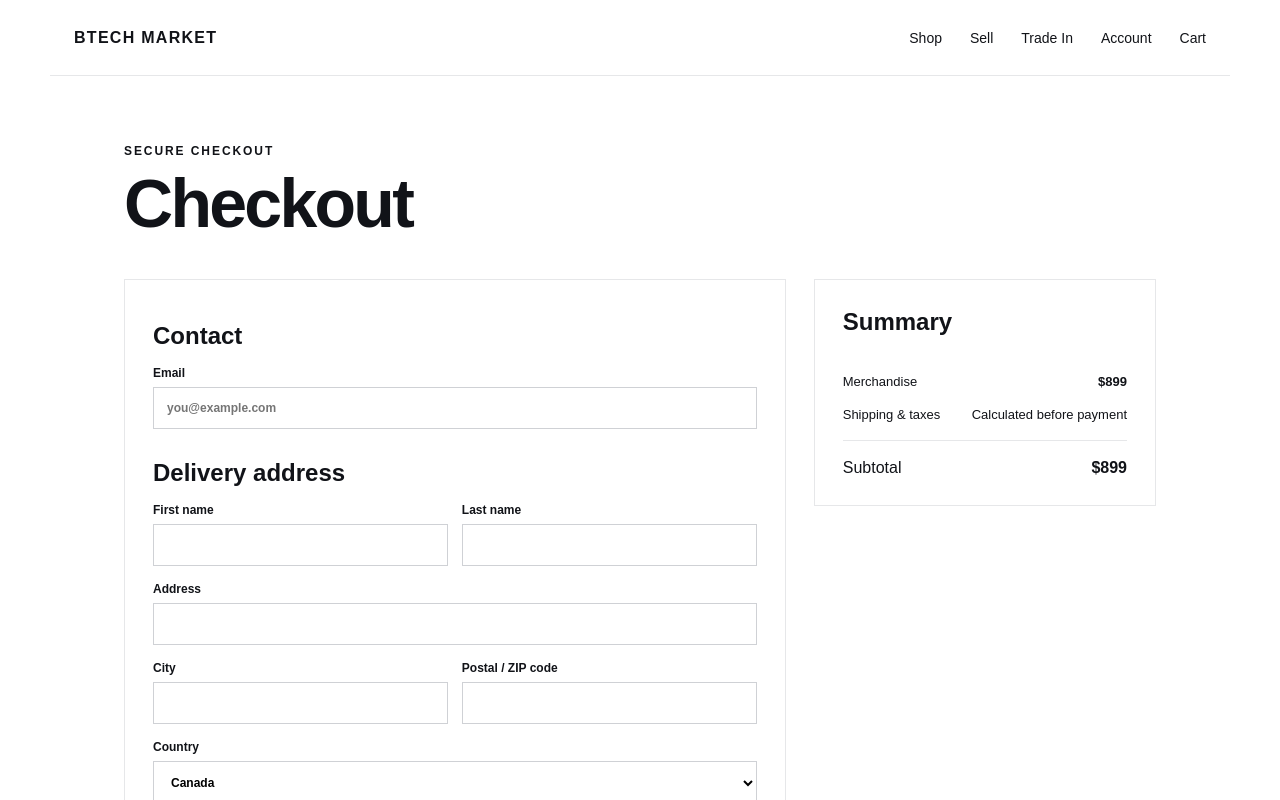
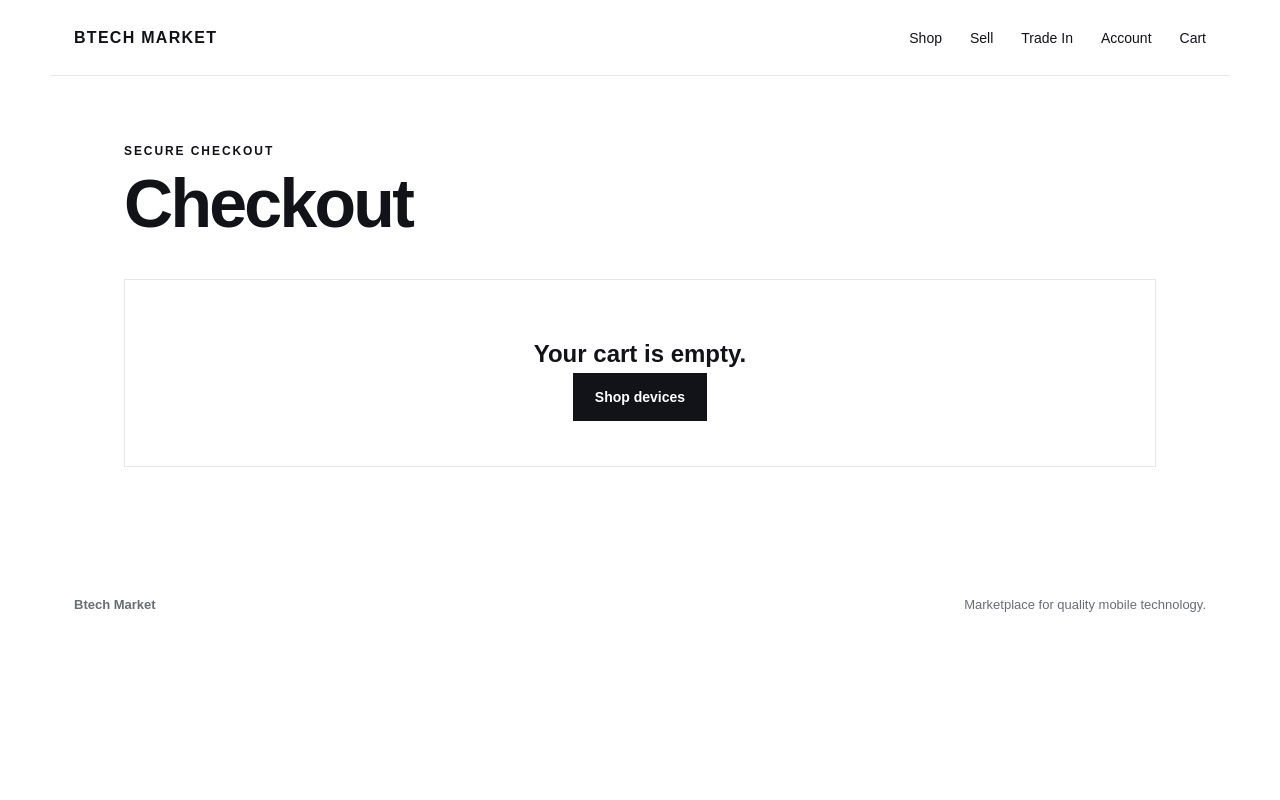
Before and after one commit to njsgambhir/btech-market-v2, a Next.js app: page /checkout in a window 1280 px wide. Shown: the top 800 px of the page. Built offline with nearby package versions, Linux system fonts and the light colour scheme.

Commit message:
fix: connect checkout to persistent cart

```diff
--- a/src/app/checkout/page.tsx
+++ b/src/app/checkout/page.tsx
@@ -1,7 +1,28 @@
-import { cartTotal, demoCart } from "@/lib/cart";
+"use client";
+
+import { offers } from "@/lib/catalog";
+import { useCart } from "@/components/cart/cart-provider";
 
 export default function CheckoutPage() {
-  const subtotal = cartTotal(demoCart);
+  const { items } = useCart();
+  const lines = items.flatMap((item) => {
+    const offer = offers.find((candidate) => candidate.id === item.offerId);
+    return offer ? [{ ...item, offer }] : [];
+  });
+  const subtotal = lines.reduce((sum, line) => sum + line.offer.price * line.quantity, 0);
+
+  if (!lines.length) {
+    return (
+      <main className="section narrowPage">
+        <p className="eyebrow">SECURE CHECKOUT</p>
+        <h1 className="pageTitle">Checkout</h1>
+        <section className="panel emptyCart">
+          <h2>Your cart is empty.</h2>
+          <a className="button primary" href="/shop">Shop devices</a>
+        </section>
+      </main>
+    );
+  }
 
   return (
     <main className="section narrowPage">
@@ -30,6 +51,12 @@ export default function CheckoutPage() {
         </form>
         <aside className="summaryCard">
           <h2>Summary</h2>
+          {lines.map(({ offer, quantity }) => (
+            <div key={offer.id}>
+              <span>{offer.model} × {quantity}</span>
+              <strong>${(offer.price * quantity).toLocaleString()}</strong>
+            </div>
+          ))}
           <div><span>Merchandise</span><strong>${subtotal.toLocaleString()}</strong></div>
           <div><span>Shipping & taxes</span><span>Calculated before payment</span></div>
           <div className="summaryTotal"><span>Subtotal</span><strong>${subtotal.toLocaleString()}</strong></div>
```
